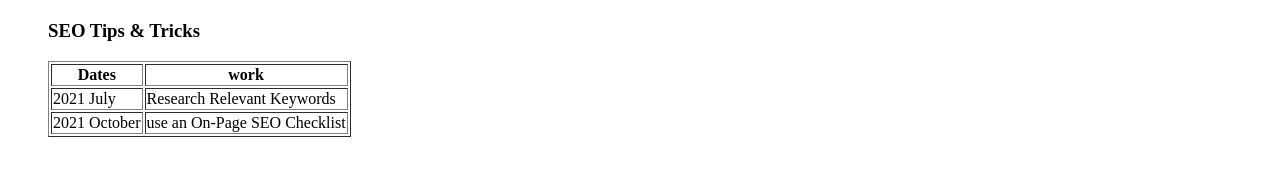
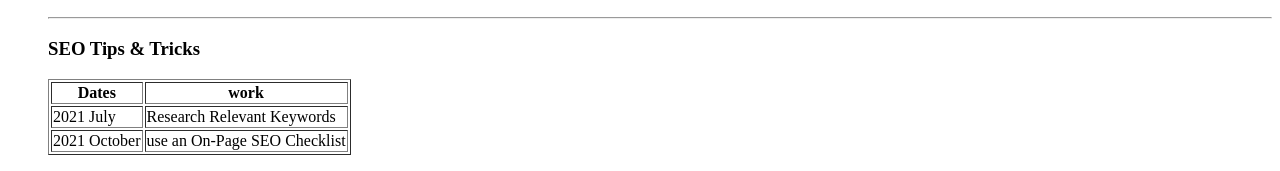
Before and after one commit to Archies-Bhanushali/Archies-Dgital-Marketing, a plain HTML site: page index.html in a window 1280 px wide. Shown: the part 1107-1278 px from the top of the page. Drawn offline with Linux system fonts and the light colour scheme.

Commit message:
Update index.html

```diff
--- a/index.html
+++ b/index.html
@@ -58,7 +58,7 @@ marketing budgets.</p>
 </ol>
 <img src="https://cdn.semrush.com/static/index/tools-new/seo.9edeeb0311e7.svg"/><img src="https://fiverr-res.cloudinary.com/images/q_auto,f_auto/gigs/135256955/original/b52ad7d2141b2831898c5964997b473eab92e17b/do-on-page-optimization-seo-meta-tags-alt-tags-and-h-tags.png"/>
 <img src="https://ltdhunt.com/wp-content/uploads/2020/07/Ubersuggestion-LTD-Hunt-2.webp"/>
-<ol>
+<ol><hr>
   <h3>SEO Tips & Tricks</h3>
 <table border="1">
   <thead>
```
